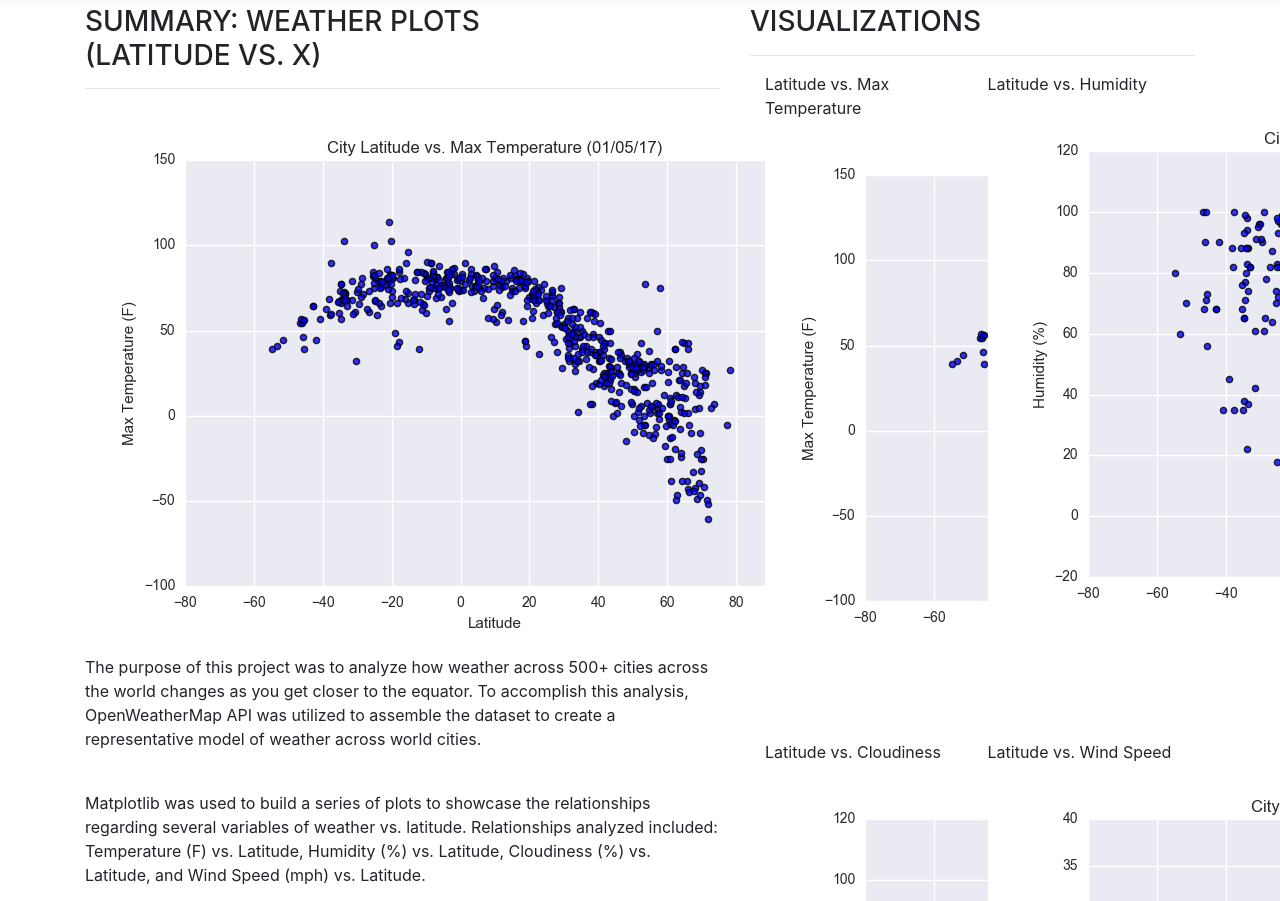
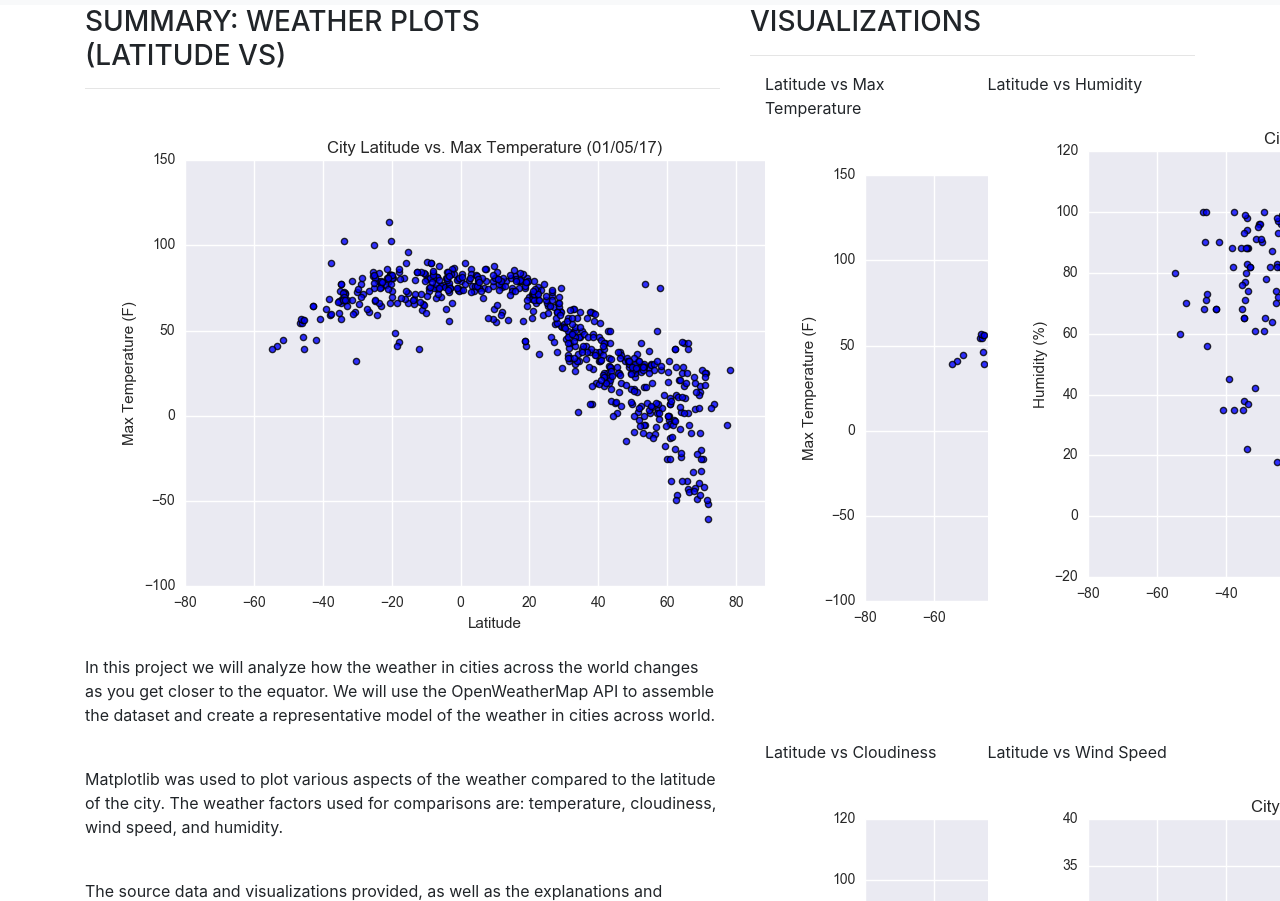
Before and after one commit to joshhopkins3/Web-Design-Challenge, a plain HTML site: page index.html in a window 1280 px wide. Shown: the part 51-952 px from the top of the page. Drawn offline with nearby package versions, Linux system fonts and the light colour scheme.

Commit message:
Update index.html

```diff
--- a/index.html
+++ b/index.html
@@ -7,7 +7,7 @@
     <script src="https://code.jquery.com/jquery-3.3.1.slim.min.js" integrity="sha384-q8i/X+965DzO0rT7abK41JStQIAqVgRVzpbzo5smXKp4YfRvH+8abtTE1Pi6jizo" crossorigin="anonymous"></script>
     <script src="https://cdnjs.cloudflare.com/ajax/libs/popper.js/1.14.7/umd/popper.min.js" integrity="sha384-UO2eT0CpHqdSJQ6hJty5KVphtPhzWj9WO1clHTMGa3JDZwrnQq4sF86dIHNDz0W1" crossorigin="anonymous"></script>
     <script src="https://stackpath.bootstrapcdn.com/bootstrap/4.3.1/js/bootstrap.min.js" integrity="sha384-JjSmVgyd0p3pXB1rRibZUAYoIIy6OrQ6VrjIEaFf/nJGzIxFDsf4x0xIM+B07jRM" crossorigin="anonymous"></script>
-    <link rel="stylesheet" type="text/css" href="main.css">
+    <link rel="stylesheet" type="text/css" href="style.css">
     <title>City Weather Data</title>
 </head>
 <body>
@@ -47,19 +47,15 @@
         <div class="row">
             <div class="col-lg-7 col-md-12">
                 <div class="box" style="padding-bottom: 20px;">
-                    <h3 class="title">SUMMARY: WEATHER PLOTS <br> (LATITUDE VS. X)</h3>
+                    <h3 class="title">SUMMARY: WEATHER PLOTS <br> (LATITUDE VS)</h3>
                     <hr>
                     <img src="Resources/assets/images/Fig1.png" class="vizualization rounded float-left" alt="Max Temperature Graph">
-                    <p> The purpose of this project was to analyze how weather across 500+ cities across the world
-                      changes as you get closer to the equator. To accomplish this analysis, OpenWeatherMap API was
-                      utilized to assemble the dataset to create a representative model of weather across world cities.</p>
+                    <p> In this project we will analyze how the weather in cities across the world
+                      changes as you get closer to the equator. We will use the OpenWeatherMap API to assemble the dataset and create a representative model of the weather in cities across world.</p>
                       <br>
-                    <p> Matplotlib was used to build a series of plots to showcase the relationships regarding several variables
-                      of weather vs. latitude. Relationships analyzed included: Temperature (F) vs. Latitude, Humidity (%) vs. Latitude,
-                      Cloudiness (%) vs. Latitude, and Wind Speed (mph) vs. Latitude.</p>
-                      <br>
-                    <p> Data and visualizations are are provided as part of the analysis, including explanations and descriptions
-                      of trends and correlations.</p>
+                    <p> Matplotlib was used to plot various aspects of the weather compared to the latitude of the city. The weather factors used for comparisons are: temperature, cloudiness, wind speed, and humidity.</p>
+                       <br>
+                    <p>The source data and visualizations provided, as well as the explanations and descriptions of the trends and correlations, were created as part of the analysis.</p>
                 </div>
             </div>
             <div class="col-lg-5 col-md-12">
@@ -69,13 +65,13 @@
                     <div class="container">
                         <div class="row" style="padding-bottom: 70px;">
                             <div class="col-6">
-                                <div class="title">Latitude vs. Max Temperature</div>
-                                <a href="visualizations/temperature.html">
+                                <div class="title">Latitude vs Max Temperature</div>
+                                <a href="visualizations/temps.html">
                                 <img class="panel" src="Resources/assets/images/Fig1.png" alt="Max Temperature Graph">
                                 </a>
                             </div>
                             <div class="col-6">
-                                <div class="title">Latitude vs. Humidity</div>
+                                <div class="title">Latitude vs Humidity</div>
                                 <a href="visualizations/humidity.html">
                                 <img class="panel" src="Resources/assets/images/Fig2.png" alt="Humidity Graph">
                                 </a>
@@ -83,14 +79,13 @@
                         </div>
                         <div class="row" style="padding-bottom: 70px;">
                             <div class="col-6">
-                                <div class="title">Latitude vs. Cloudiness</div>
+                                <div class="title">Latitude vs Cloudiness</div>
                                 <a href="visualizations/cloudiness.html">
                                 <img class="panel" src="Resources/assets/images/Fig3.png" alt="Cloudiness Graph">
                                 </a>
-                                <!-- <div class="title">vs. Cloudiness</div> -->
                             </div>
                             <div class="col-6">
-                                <div class="title">Latitude vs. Wind Speed</div>
+                                <div class="title">Latitude vs Wind Speed</div>
                                 <a href="visualizations/wind.html">
                                     <img class="panel" src="Resources/assets/images/Fig4.png" alt="Wind Speed Graph">
                                 </a>
```
